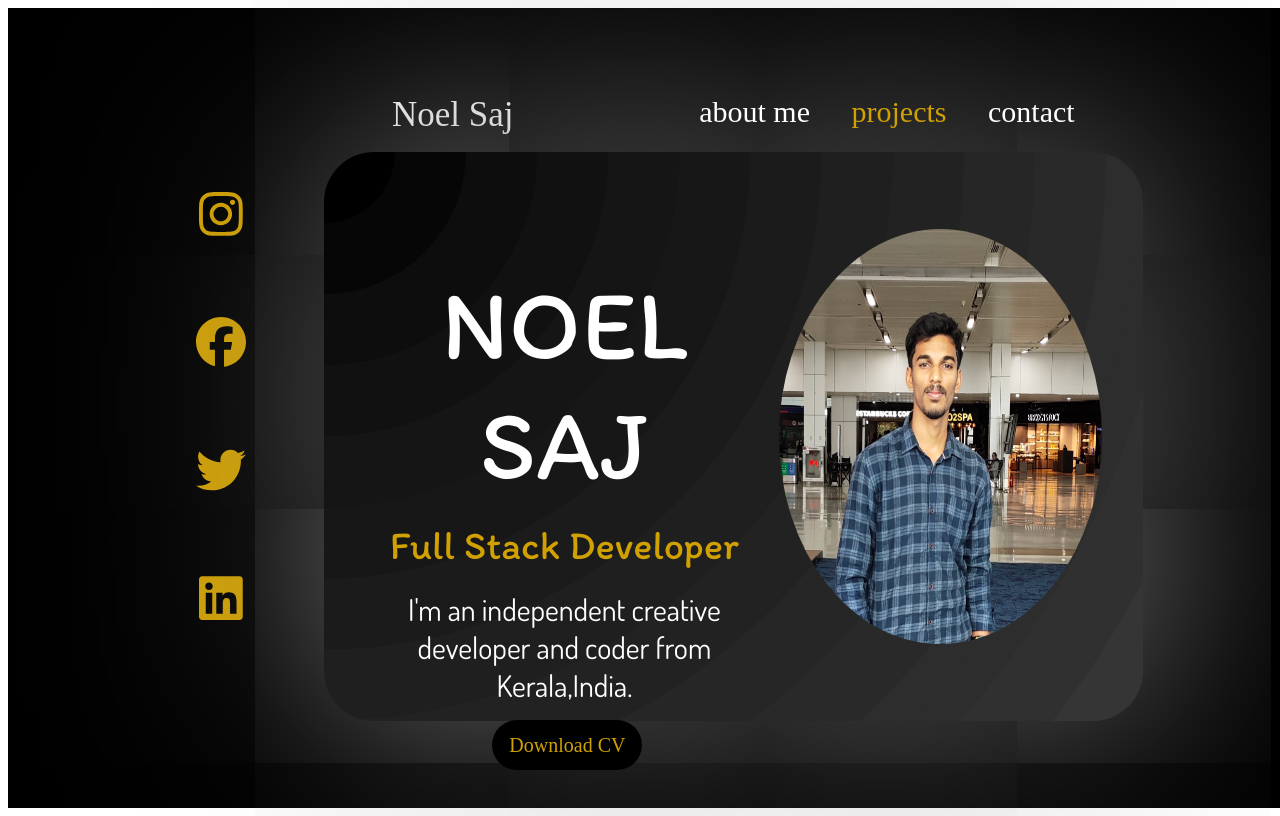
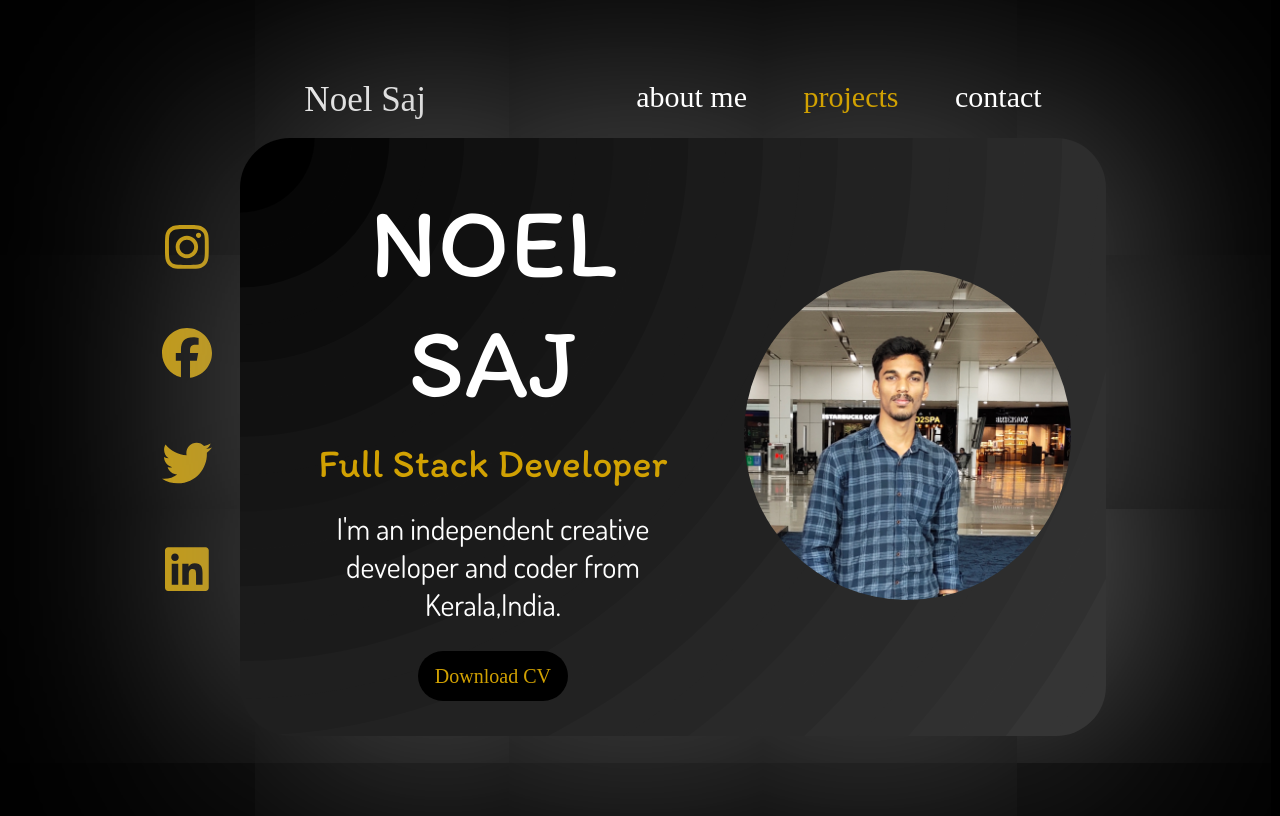
Before and after one commit to NOELSAJO7/Portfolio, a React (Create React App) app: page / in a window 1280 px wide. Built offline with nearby package versions, Linux system fonts and the light colour scheme; a web font is replaced by a local one.

Commit message:
changed layout sizes

```diff
--- a/src/App.css
+++ b/src/App.css
@@ -2,31 +2,31 @@
   display: flex;
   flex-direction:row;
   /* border: 10px solid rgb(255, 0, 0); */
-  height: 100vh;
-  width: 100vw;
+  /* height: 100vh; */
+  /* width: 100%; */
   justify-content:center;
   align-items:center;
-  background-color: black;
+  background-color: rgb(0, 0, 0);
 }
 
 
 .container{
   justify-content: center;
   align-items: center;
-  /* border: 13px solid rgb(0, 77, 88); */
+  border-radius: 20px;
+  /* border: 10px solid rgb(41, 43, 43); */
   display: flex;
-  height:80%;
-  width: 80%;
+  height:90%;
+  width: 90%;
+  padding: 2%;
   flex-direction: row;
 
 }
 
 
-
-
 .summaryandnavbar{
-  width: 100%;
-  height: 100%;
+  width: 80%;
+  /* height: 100%; */
   /* border: 10px solid pink; */
   display:flex;
   flex-direction: column;
@@ -42,7 +42,6 @@
 
   .container{
     flex-direction:column;
-    /* border: 2px solid green; */
 
   }
 }
--- a/src/COMPONENTS/OutlineCard.css
+++ b/src/COMPONENTS/OutlineCard.css
@@ -27,6 +27,8 @@ background-size: cover;
 /* Extra small devices (phones, 600px and down) */
 @media only screen and (max-width: 600px) {
     .card{
+        padding-left:0;
+        padding-right:0;
         /* height: 100%; */
         flex-direction: column;
         box-shadow: 0 0 100px gray;
@@ -40,6 +42,8 @@ background-size: cover;
   /* Small devices (portrait tablets and large phones, 600px and up) */
   @media only screen and (min-width: 600px) {
     .card{
+        padding-left:0;
+        padding-right:0;
         flex-direction: column;
         /* height:90%; */
         width: 90%;
@@ -51,6 +55,8 @@ background-size: cover;
   /* Medium devices (landscape tablets, 768px and up) */
   @media only screen and (min-width: 768px) {
     .card{
+        padding-left:0;
+        padding-right:0;
         border-radius: 50px;
         flex-direction: column;
         /* border: 4px solid blue; */
@@ -62,7 +68,15 @@ background-size: cover;
 @media only screen and (min-width: 992px) {
 
     .card{
+        padding:2%;
         /* border: 5px solid green; */
         flex-direction: row;
     }
 }
+
+@media only screen and (min-width: 1200px){
+    .card{
+        padding:2%;
+        /* border: 5px solid rgb(128, 0, 113); */
+    }
+}
--- a/src/COMPONENTS/fontawesomeicon.css
+++ b/src/COMPONENTS/fontawesomeicon.css
@@ -1,8 +1,5 @@
 .icons{
-
-    /* border: 5px solid rgb(255, 255, 255); */
-  height:80%;
-   width: 20%;
+   /* border: 5px solid rgb(255, 255, 255); */
    display: flex;
    flex-direction: column;
    align-items: center;
@@ -28,28 +25,59 @@
      flex-direction:row;
      width: 100%;
      height: 10%;
-     font-size: 35px;
+     margin: 5%;
+
 
     }
+    .icon{
+      font-size: 35px;
+    }
+
 
   }
 
   @media only screen and (min-width: 600px)
   {
     .icons{
-    font-size: 40px;
+      flex-direction: column;
+      /* border: 5px solid green; */
+    /* font-size: 0px; */
+  }
+  .icon{
+    /* border: 2px solid salmon; */
+    margin-top: 90%;
+    margin-bottom:90%;
+    font-size:50px ;
   }
 }
 
   @media only screen and (min-width: 768px)
   {
-    .icons{
-    font-size: 40px;
+    .icon{
+      margin-top: 100%;
+      margin-bottom: 100%;
+      /* border: 5px solid rgb(255, 255, 255); */
+    /* font-size: 45px; */
   }
 }
 @media only screen and (min-width: 992px)
 {
-  .icons{
-    font-size: 50px;
+  .icon{
+    /* border: 5px solid yellow; */
+    font-size: 40px;
+    margin-top:50% ;
+    margin-bottom:50% ;
+    /* height:60% */
 }
 }
+
+@media only screen and (min-width: 1200px)
+{
+  .icon{
+    /* border: 5px solid rgb(51, 0, 255); */
+    font-size: 50px;
+    /* height:80% */
+    margin-top:60% ;
+    margin-bottom:60% ;
+}
+}
--- a/src/index.css
+++ b/src/index.css
@@ -0,0 +1,9 @@
+body{
+    background-color: black;
+    height: 100vh;
+    width: 100vw;
+    /* border: 10px solid red; */
+    display: flex;
+    justify-content: center;
+    align-items: center;
+}
--- a/src/summary.css
+++ b/src/summary.css
@@ -36,13 +36,13 @@ font-family: 'Itim', cursive;
 .aboutMe{
     display: flex;
     flex-direction:column;
-    justify-content: space-around;
+    justify-content: space-between;
     align-items: center;
     /* border: 5px solid rgb(71, 0, 74); */
     color: aliceblue;
     /* color: #d1a102; */
     /* height: 100%;
-    width: 100%; */
+    /*width: 100%; */
 
 }
 .h2{
@@ -62,7 +62,7 @@ font-size: 30px;
 } */
 
 .resumedownload{
-    margin: 2%;
+    margin-top:10%;
     background-color:black;
     color: #d1a102;
     border: none;
@@ -128,6 +128,7 @@ font-size: 30px;
         font-size:30px;
             }
     .resumedownload{
+
         font-size: 20px;
         width:150px;
         height:30px;
@@ -188,14 +189,15 @@ font-size: 30px;
 .photo{
         height:80%;
         width: 60%;
-        margin-top: 0;
-        margin-right:2% ;
+        /* margin-top: 0; */
+        margin:2% ;
 
 }
 .aboutMe{
     order: 1;
-    height: 70%;
+    height: 80%;
     width: 80%;
+    margin: 2%;
 }
 
 
@@ -221,7 +223,9 @@ font-size: 30px;
         }
 
         .resumedownload{
-            border: none;
+            align-self: flex-end;
+            margin-top: 10%;
+            /* border: none; */
             font-size: 20px;
             width:150px;
             height:50px;
```
